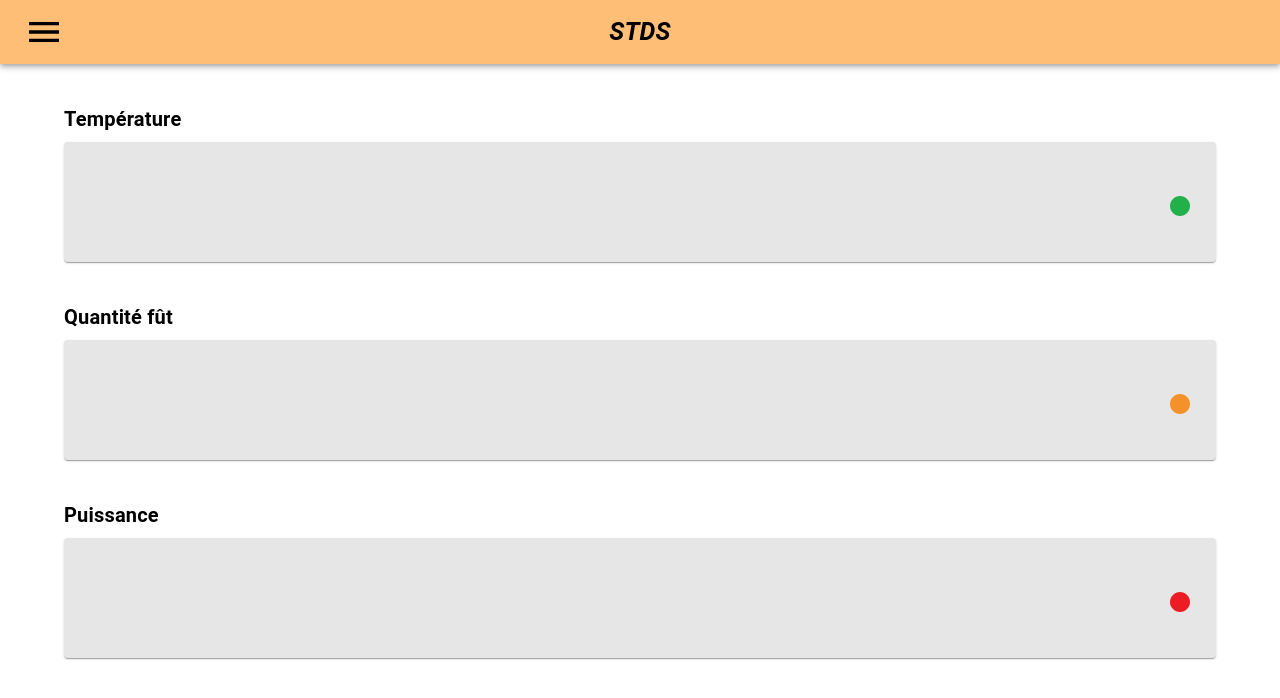
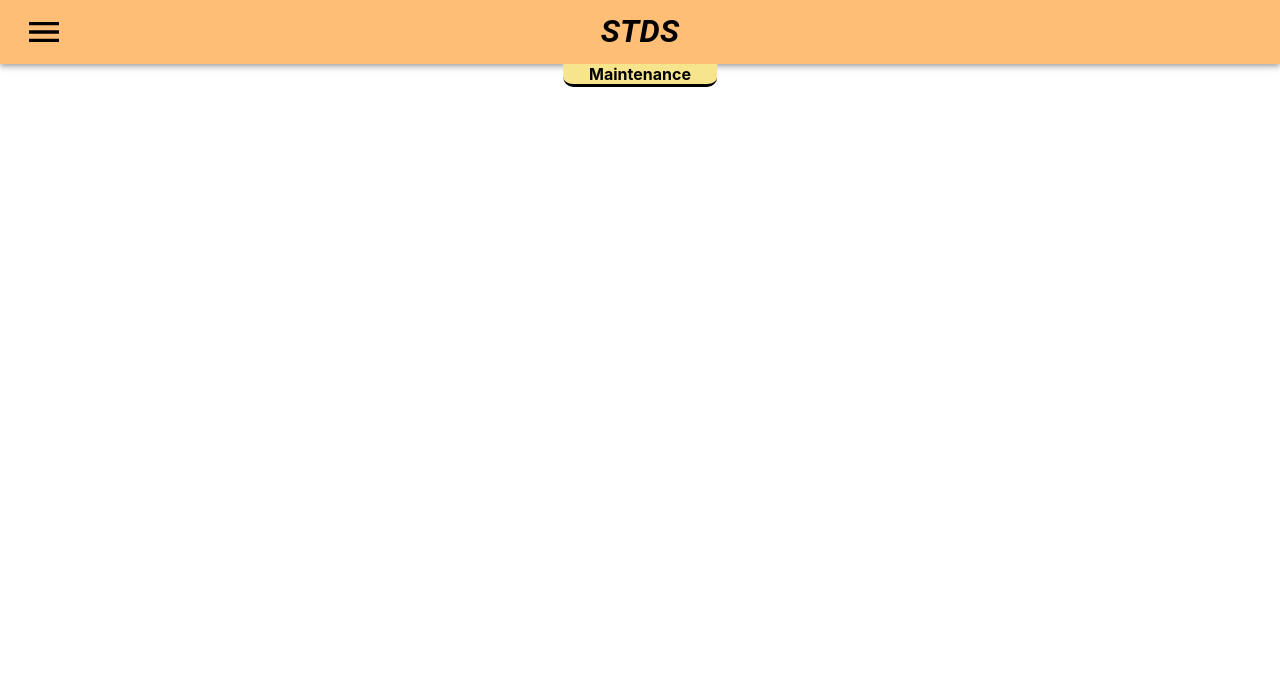
Before and after one commit to Falsimane/SAE-ALT-S3-Dev-22-23-STDS-3B-Equipe-4, a React (Create React App) app in the folder stds-app/: page /maintenance in a window 1280 px wide. Shown: the top 698 px of the page. Built offline with nearby package versions, Linux system fonts and the light colour scheme.

Commit message:
Ajout changement de page maintenance

```diff
--- a/stds-app/package.json
+++ b/stds-app/package.json
@@ -18,7 +18,8 @@
     "react-dom": "^18.2.0",
     "react-scripts": "5.0.1",
     "typescript": "^4.9.4",
-    "web-vitals": "^2.1.4"
+    "web-vitals": "^2.1.4",
+    "react-router-dom": "6.6.2"
   },
   "scripts": {
     "start": "react-scripts start",
--- a/stds-app/src/App.tsx
+++ b/stds-app/src/App.tsx
@@ -12,6 +12,7 @@ import Menu from "@mui/material/Menu";
 import MenuItem from "@mui/material/MenuItem";
 import CardActionArea from '@mui/material/CardActionArea';
 import CardContent from '@mui/material/CardContent';
+import {useNavigate} from "react-router-dom";
 
 function CardBox(props: { colordot: string; title: string }) {
   return (
@@ -56,6 +57,7 @@ export default function App() {
   const colordotTemp = "#22B04B";
   const colordotQuant = "#F49229";
   const colordotPuiss = "#ED1C24";
+  const navigate = useNavigate();
 
   const [anchorEl, setAnchorEl] = React.useState<null | HTMLElement>(null);
   const handleMenu = (event: React.MouseEvent<HTMLElement>) => {
@@ -64,10 +66,18 @@ export default function App() {
   const handleClose = () => {
     setAnchorEl(null);
   };
+  const openIndex = () => {
+      handleClose();
+      navigate("/");
+  }
+    const openMaintenance = () => {
+        handleClose();
+        navigate("/maintenance");
+    }
 
   return (
     <div className="App">
-      <AppBar sx={{ position: "static", backgroundColor: "#ffbe76" }}>
+      <AppBar sx={{ position: "static", backgroundColor: "#ffbe76"}}>
         <Toolbar>
           <IconButton
             size="large"
@@ -87,7 +97,7 @@ export default function App() {
               display: {color: "#000" },
               fontWeight: "bold",
               fontStyle: "italic",
-              fontSize: 25,
+              fontSize: 32,
                 position: "relative",
                 textAlign: "center",
                 width: '100%'
@@ -97,6 +107,22 @@ export default function App() {
           </Typography>
         </Toolbar>
       </AppBar>
+
+        <Box sx={{
+            display: "flex",
+            justifyContent: "center",
+            backgroundColor: "#F6E58D",
+            position: 'relative',
+            width: '12%',
+            left: '50%',
+            transform: 'translate(-50%,0%)',
+            fontWeight: "bold",
+            borderBottom: 'solid',
+            borderBottomRightRadius: 10,
+            borderBottomLeftRadius: 10
+        }}>
+            Accueil
+        </Box>
 
       <Menu
         id="simple-menu"
@@ -110,8 +136,8 @@ export default function App() {
           }
         }}
       >
-        <MenuItem onClick={handleClose} sx={{fontSize: 20}}>Accueil</MenuItem>
-        <MenuItem onClick={handleClose} sx={{fontSize: 20}}>Maintenance</MenuItem>
+        <MenuItem onClick={openIndex} sx={{fontSize: 20}} selected>Accueil</MenuItem>
+        <MenuItem onClick={openMaintenance} sx={{fontSize: 20}}>Maintenance</MenuItem>
       </Menu>
 
       <CardBox colordot={colordotTemp} title={"Température"} />
--- /dev/null
+++ b/stds-app/src/Maintenance.tsx
@@ -0,0 +1,99 @@
+
+import * as React from "react";
+import Box from "@mui/material/Box";
+import Typography from "@mui/material/Typography";
+import AppBar from "@mui/material/AppBar";
+import IconButton from "@mui/material/IconButton";
+import MenuIcon from "@mui/icons-material/Menu";
+import Toolbar from "@mui/material/Toolbar";
+import Menu from "@mui/material/Menu";
+import MenuItem from "@mui/material/MenuItem";
+import {useNavigate} from "react-router-dom";
+
+export default function Maintenance() {
+
+    const navigate = useNavigate();
+
+    const [anchorEl, setAnchorEl] = React.useState<null | HTMLElement>(null);
+    const handleMenu = (event: React.MouseEvent<HTMLElement>) => {
+        setAnchorEl(event.currentTarget);
+    };
+    const handleClose = () => {
+        setAnchorEl(null);
+    };
+    const openIndex = () => {
+        handleClose();
+        navigate("/");
+    }
+    const openMaintenance = () => {
+        handleClose();
+        navigate("/maintenance");
+    }
+
+    return (
+        <div className="App">
+            <AppBar sx={{ position: "static", backgroundColor: "#ffbe76"}}>
+                <Toolbar>
+                    <IconButton
+                        size="large"
+                        edge="start"
+                        color="inherit"
+                        aria-label="open drawer"
+                        onClick={handleMenu}
+                        sx={{position: "absolute", mr: 2, zIndex: 1}}
+                    >
+                        <MenuIcon sx={{ color: "#000" , fontSize: 40}} />
+                    </IconButton>
+                    <Typography
+                        variant="h6"
+                        noWrap
+                        component="div"
+                        sx={{
+                            display: {color: "#000" },
+                            fontWeight: "bold",
+                            fontStyle: "italic",
+                            fontSize: 32,
+                            position: "relative",
+                            textAlign: "center",
+                            width: '100%'
+                        }}
+                    >
+                        STDS
+                    </Typography>
+                </Toolbar>
+            </AppBar>
+
+            <Box sx={{
+                display: "flex",
+                justifyContent: "center",
+                backgroundColor: "#F6E58D",
+                position: 'relative',
+                width: '12%',
+                left: '50%',
+                transform: 'translate(-50%,0%)',
+                fontWeight: "bold",
+                borderBottom: 'solid',
+                borderBottomRightRadius: 10,
+                borderBottomLeftRadius: 10
+            }}>
+                Maintenance
+            </Box>
+
+            <Menu
+                id="simple-menu"
+                anchorEl={anchorEl}
+                keepMounted
+                open={Boolean(anchorEl)}
+                onClose={handleClose}
+                PaperProps={{
+                    sx: {
+                        bgcolor: "#F6E58D"
+                    }
+                }}
+            >
+                <MenuItem onClick={openIndex} sx={{fontSize: 20}}>Accueil</MenuItem>
+                <MenuItem onClick={openMaintenance} sx={{fontSize: 20}} selected>Maintenance</MenuItem>
+            </Menu>
+        </div>
+    );
+}
--- a/stds-app/src/index.tsx
+++ b/stds-app/src/index.tsx
@@ -2,14 +2,21 @@ import React from 'react';
 import ReactDOM from 'react-dom/client';
 import './index.css';
 import App from './App';
+import Maintenance from './Maintenance';
 import reportWebVitals from './reportWebVitals';
+import {BrowserRouter, Route, Routes} from 'react-router-dom';
 
 const root = ReactDOM.createRoot(
   document.getElementById('root') as HTMLElement
 );
 root.render(
   <React.StrictMode>
-    <App />
+      <BrowserRouter>
+          <Routes>
+              <Route path="/" element={<App />}></Route>
+              <Route path="/maintenance" element={<Maintenance />}></Route>
+          </Routes>
+      </BrowserRouter>
   </React.StrictMode>
 );
 
```
Also changed, not shown: 1 other file (tests, documents, lock files or other folders).
